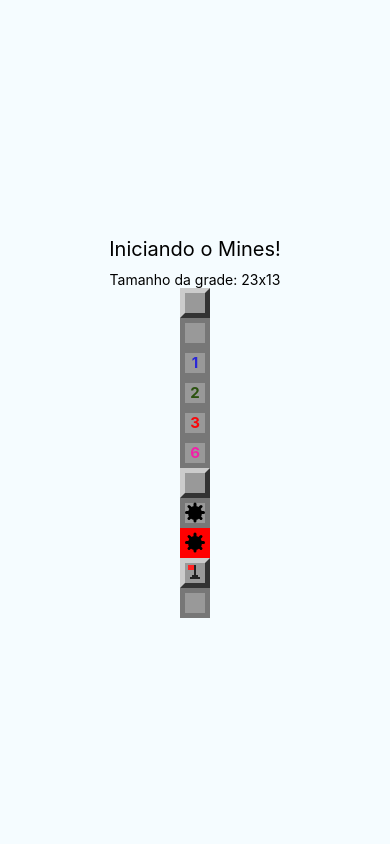
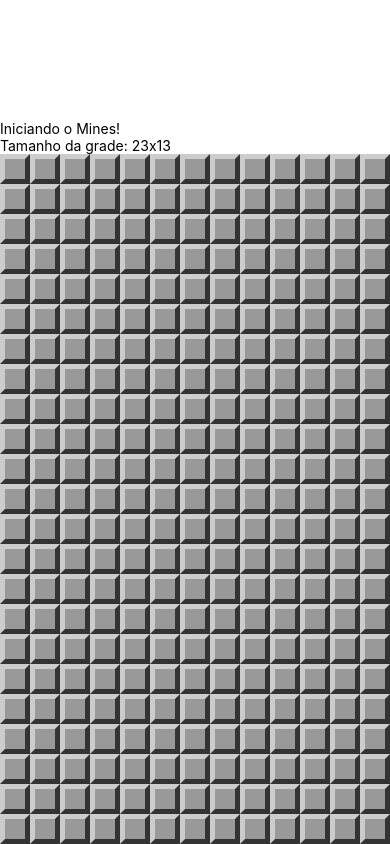
Before and after one commit to Robson-cafe/curso_react_native, a React Native app in the folder curso_react_native/mina/: screen / in a window 390 px wide. Built offline with nearby package versions, Linux system fonts and the light colour scheme.

Commit message:
#Commit aula 76, criação componente tabuleiro(mineFiel) e 77, correção bug componente minefield.

```diff
--- a/curso_react_native/mina/App.js
+++ b/curso_react_native/mina/App.js
@@ -2,15 +2,38 @@
 import type {Node} from 'react'
 import {StyleSheet, Text, View} from 'react-native'
 import params from './src/params'
-import Field from './src/components/Field'
+//import Field from './src/components/Field'
+import MineField from './src/components/MineField'
+import { createMinedBoard } from './src/functions'
 
 export default class App extends Component {
+  constructor(props) {
+    super(props)
+    this.state = this.createState()
+  }
+
+  minesAmount = () => {
+    const cols = params.getColumnsAmount()
+    const rows = params.getRowsAmount()
+
+    return Math.ceil(cols * rows * params.difficultLevel)
+  }
+
+  createState = () => {
+    const cols = params.getColumnsAmount()
+    const rows = params.getRowsAmount()
+
+    return {
+      board: createMinedBoard(rows, cols, this.minesAmount()),
+    }
+  }
+
   render() {
     return (
       <View style={styles.conteiner}>
         <Text style={styles.welcome}>Iniciando o Mines!</Text>
         <Text>Tamanho da grade: {params.getRowsAmount()}x{params.getColumnsAmount()}</Text>
-        <Field />
+        {/* <Field />
         <Field opened />
         <Field opened nearMines={1}/>
         <Field opened nearMines={2}/>
@@ -20,7 +43,10 @@
         <Field mined opened />
         <Field mined opened explode />
         <Field flagged />
-        <Field flagged opened />
+        <Field flagged opened /> */}
+        <View style={styles.board}>
+          <MineField board={this.state.board} />
+        </View>
       </View>
     );
   }
@@ -29,13 +55,18 @@
 const styles = StyleSheet.create({
   conteiner: {
     flex: 1,
-    justifyContent: 'center',
+    justifyContent: 'flex-end',
+    //alignItems: 'center',
+    //backgroundColor: '#F5FCFF'
+  },
+  board: {
     alignItems: 'center',
-    backgroundColor: '#F5FCFF'
-  },
-  welcome: {
-    fontSize: 20,
-    textAlign: 'center',
-    margin: 10,
-  },
+    backgroundColor: '#AAA'
+  }
+  // welcome: {
+  //   fontSize: 20,
+  //   textAlign: 'center',
+  //   margin: 10,
+  // },
+
 })
--- /dev/null
+++ b/curso_react_native/mina/src/components/MineField.js
@@ -0,0 +1,22 @@
+import React, {Component} from 'react'
+import { View, StyleSheet } from 'react-native'
+import Field from './Field'
+
+export default props => {
+    const rows = props.board.map((row, r) => {
+        const columns = row.map((field, c) => {
+            return <Field {...field} key={c} />
+        })
+
+        return <View key={r}
+        style={{flexDirection: 'row'}}>{columns}</View>
+    })
+
+    return <View stule={styles.container}>{rows}</View>
+}
+
+const styles = StyleSheet.create({
+    container: {
+        backgroundColor: '#EEE',
+    }
+})
--- a/curso_react_native/mina/src/functions.js
+++ b/curso_react_native/mina/src/functions.js
@@ -31,7 +31,7 @@
 }
 
 const createMinedBoard = (rows, columns, minesAmount) => {
-    const board = createBoard(rows, columns)
+    const board = creatBoard(rows, columns)
     spreadMines(board, minesAmount)
 
     return board
```
